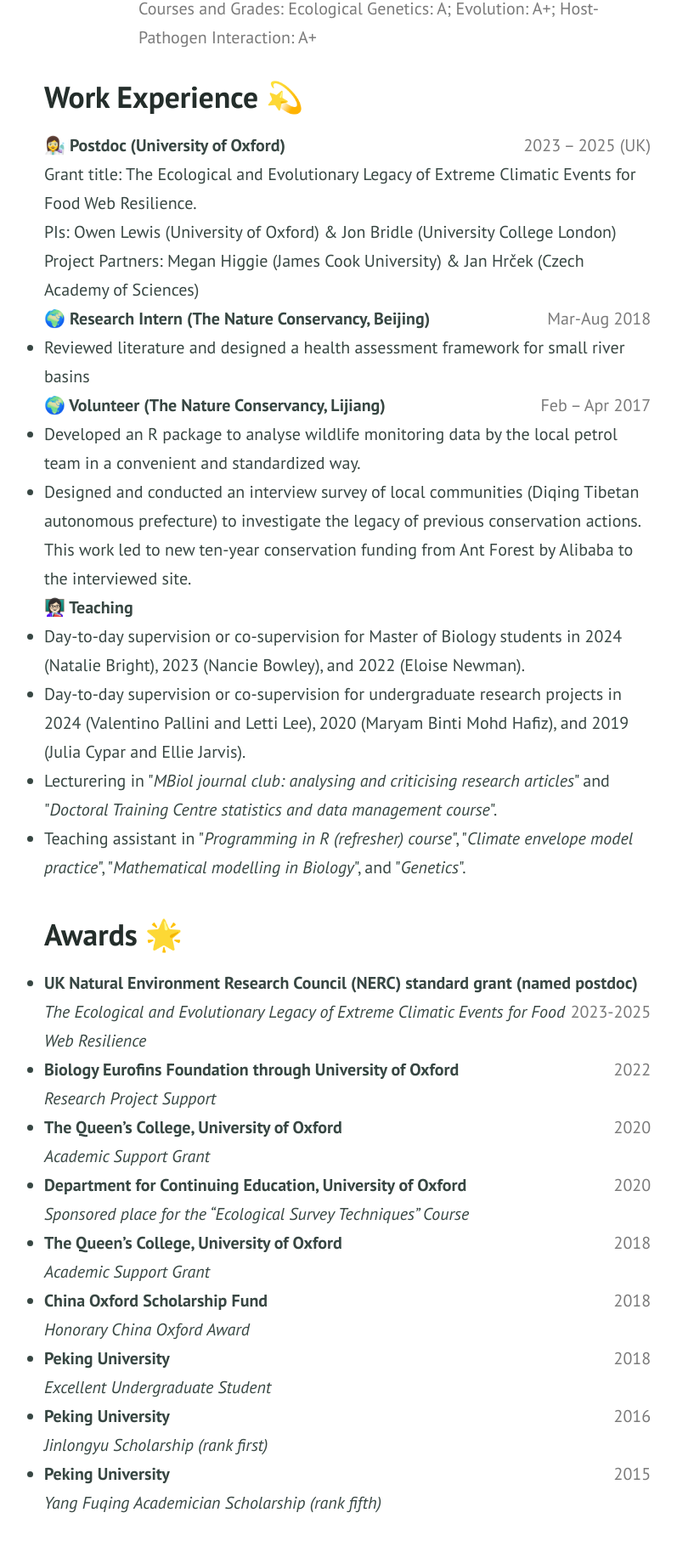
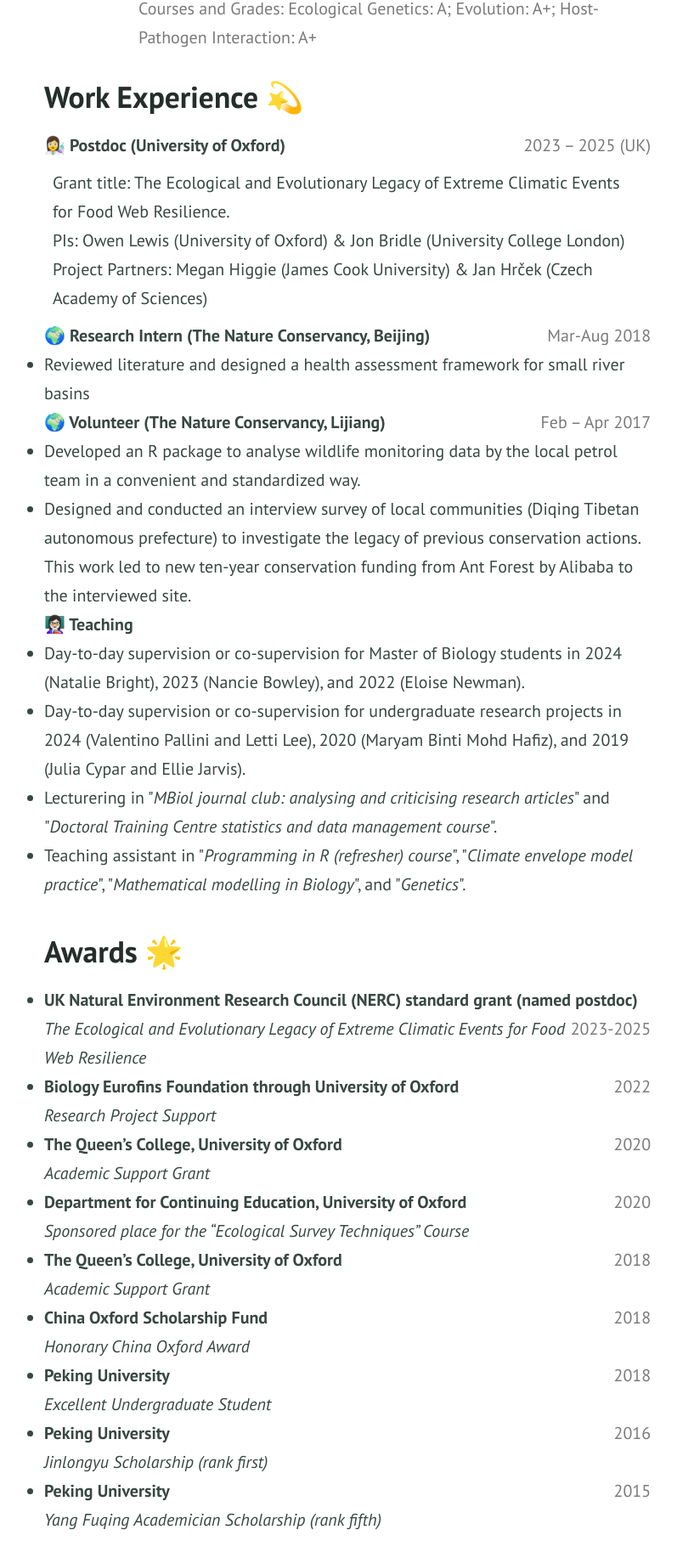
Before and after one commit to Jinlinc/jinlinc.github.io, a Jekyll site: the page built from resume.md, in a window 1280 px wide. Shown: the part 571-2398 px from the top of the page at 85% size, without its empty margins (231-1028 px from the left). Built offline with Jekyll 4.4.1, drawn with Linux system fonts in a browser that asks for light colours.

Commit message:
Update resume.md

```diff
--- a/resume.md
+++ b/resume.md
@@ -82,9 +82,11 @@ Download pdf version of my CV [{% include icon.html id="pdf" title="pdf" %}here]
 
 <b>👩‍🔬 Postdoc (University of Oxford)</b>
 <span style="float:right; color:#7a7a7a;">2023 – 2025 (UK)</span><br>
+<p style="margin:10px">
     Grant title: The Ecological and Evolutionary Legacy of Extreme Climatic Events for Food Web Resilience. <br>
     PIs: Owen Lewis (University of Oxford) & Jon Bridle (University College London) <br>
     Project Partners: Megan Higgie (James Cook University) & Jan Hrček (Czech Academy of Sciences) <br>
+</p>
 
 <b>🌍 Research Intern (The Nature Conservancy, Beijing)</b>
 <span style="float:right; color:#7a7a7a;">Mar-Aug 2018</span><br>
```
